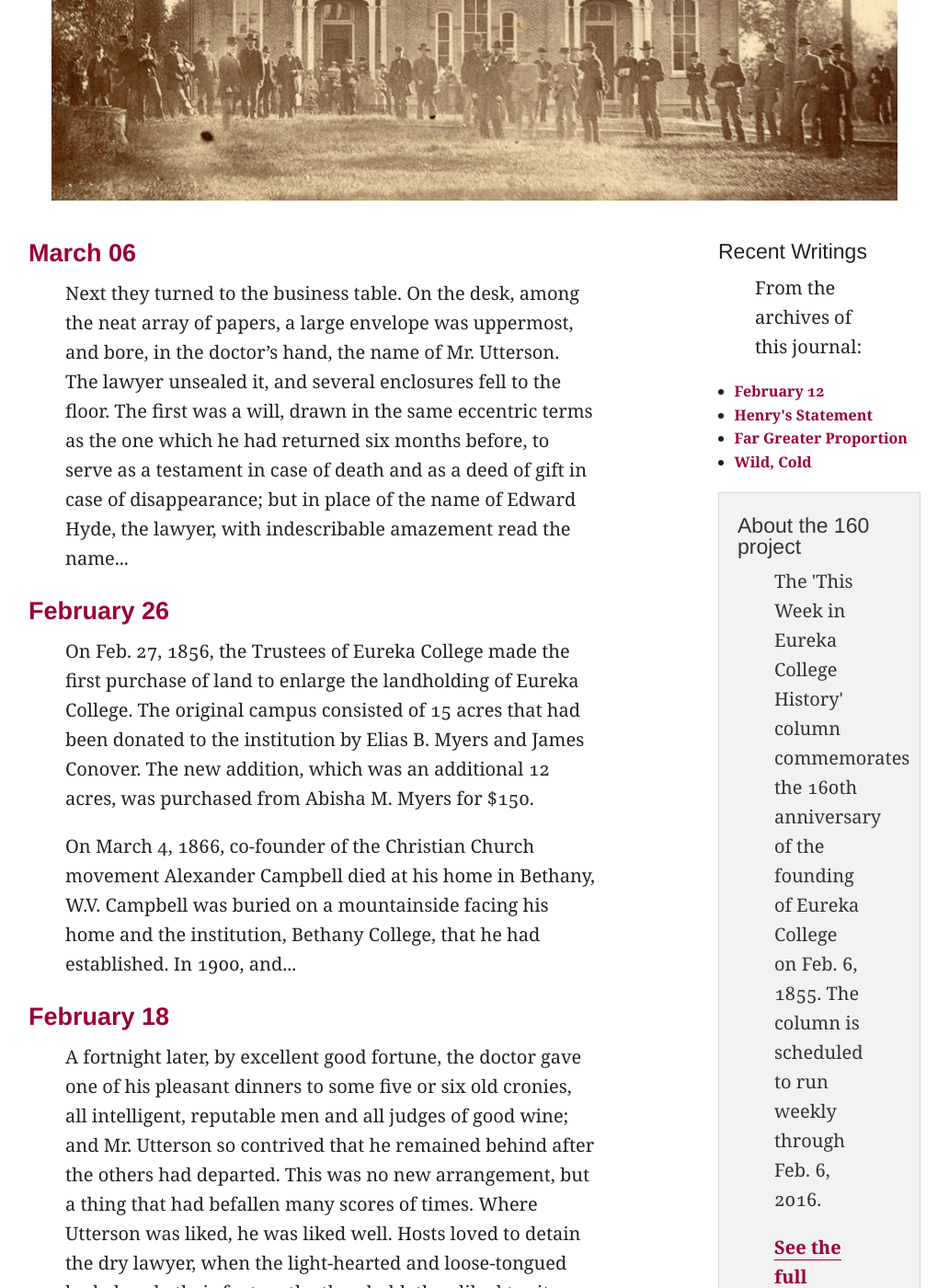
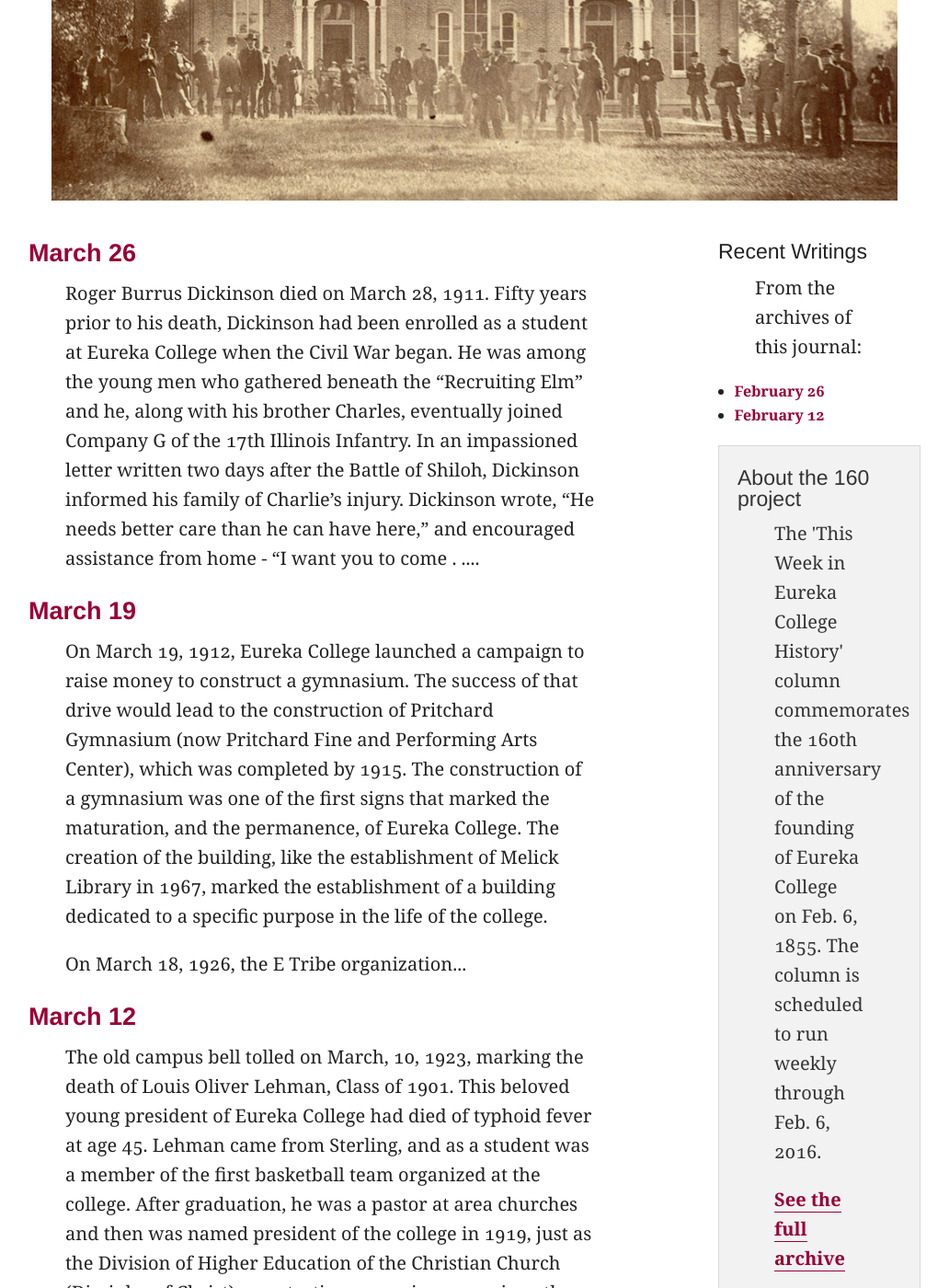
Before and after one commit to dwysefisher/160-blog, a Jekyll site: the page built from index.html, in a window 1280 px wide and 1400 px high, scrolled down 509 px. Shown: the whole window at 92% size, without its empty margins (124-1156 px from the left). Built offline with Jekyll 4.4.1, drawn with Linux system fonts in a browser that asks for light colours; nearby versions of some CDN libraries; library files that are not in the unit come from our copies; Markdown is read by kramdown in place of the engine named in the settings; the list of posts is cut into pages by our own code; some of the changed text lies outside the part shown.

Commit message:
updated articles

```diff
--- a/_posts/1880-09-02-wild-cold.markdown
+++ /dev/null
@@ -1,11 +0,0 @@
----
-layout: default
-title: "Wild, Cold"
-date: September 2, 1880
----
-
-It was a wild, cold, seasonable night of March, with a pale moon, lying on her back as though the wind had tilted her, and flying wrack of the most diaphanous and lawny texture. The wind made talking difficult, and flecked the blood into the face. It seemed to have swept the streets unusually bare of passengers, besides; for Mr. Utterson thought he had never seen that part of [London so deserted](http://google.com).
-
-He could have wished it otherwise; never in his life had he been conscious of so sharp a wish to see and touch his fellow-creatures; for struggle as he might, there was borne in upon his mind a crushing anticipation of calamity. The square, when they got there, was full of wind and dust, and the thin trees in the garden were lashing themselves along the railing. Poole, who had kept all the way a pace or two ahead, now pulled up in the middle of the pavement, and in spite of the biting weather, took off his hat and mopped his brow with a red pocket-handkerchief.
-
-But for all the hurry of his coming, these were not the dews of exertion that he wiped away, but the moisture of some strangling anguish; for his face was white and his voice, when he spoke, harsh and broken.
--- a/_posts/1880-09-04-far-greater-proportion.markdown
+++ /dev/null
@@ -1,9 +0,0 @@
----
-layout: post
-title: Far Greater Proportion
-date: September 04, 1880
----
-
-The far greater proportion of the building was occupied by the theatre, which filled almost the whole ground storey and was lighted from above, and by the cabinet, which formed an upper story at one end and looked upon the court. A corridor joined the theatre to the door on the by-street; and with this the cabinet communicated separately by a second flight of stairs. There were besides a few dark closets and a spacious cellar. All these they now thoroughly examined. Each closet needed but a glance, for all were empty, and all, by the dust that fell from their doors, had stood long unopened.
-
-The cellar, indeed, was filled with crazy lumber, mostly dating from the times of the surgeon who was Jekyll's predecessor; but even as they opened the door they were advertised of the uselessness of further search, by the fall of a perfect mat of cobweb which had for years sealed up the entrance. No where was there any trace of Henry Jekyll dead or alive.
--- a/_posts/1880-09-04-henrys-statement.markdown
+++ /dev/null
@@ -1,9 +0,0 @@
----
-layout: post
-title: Henry's Statement
-date: September 20, 1880
----
-
- I was born in the year 18 -- to a large fortune, endowed besides with excellent parts, inclined by nature to industry, fond of the respect of the wise and good among my fellowmen, and thus, as might have been supposed, with every guarantee of an honourable and distinguished future. And indeed the worst of my faults was a certain impatient gaiety of disposition, such as has made the happiness of many, but such as I found it hard to reconcile with my imperious desire to carry my head high, and wear a more than commonly grave countenance before the public. Hence it came about that I concealed my pleasures; and that when I reached years of reflection, and began to look round me and take stock of my progress and position in the world, I stood already committed to a profound duplicity of me.
-
- Many a man would have even blazoned such irregularities as I was guilty of; but from the high views that I had set before me, I regarded and hid them with an almost morbid sense of shame. It was thus rather the exacting nature of my aspirations than any particular degradation in my faults, that made me what I was, and, with even a deeper trench than in the majority of men, severed in me those provinces of good and ill which divide and compound man's dual nature. In this case, I was driven to reflect deeply and inveterately on that hard law of life, which lies at the root of religion and is one of the most plentiful springs of distress. Though so profound a double-dealer, I was in no sense a hypocrite; both sides of me were in dead earnest; I was no more myself when I laid aside restraint and plunged in shame, than when I laboured, in the eye of day, at the futherance of knowledge or the relief of sorrow and suffering.
--- a/_posts/1880-09-07-business-table.markdown
+++ /dev/null
@@ -1,11 +0,0 @@
----
-layout: post
-title: March 06
-date:   2015-03-06 09:29:54
----
-
-Next they turned to the business table. On the desk, among the neat array of papers, a large envelope was uppermost, and bore, in the doctor's hand, the name of Mr. Utterson. The lawyer unsealed it, and several enclosures fell to the floor. The first was a will, drawn in the same eccentric terms as the one which he had returned six months before, to serve as a testament in case of death and as a deed of gift in case of disappearance; but in place of the name of Edward Hyde, the lawyer, with indescribable amazement read the name of Gabriel John Utterson. He looked at Poole, and then back at the paper, and last of all at the dead malefactor stretched upon the carpet.
-
-> "My head goes round," he said. "He has been all these days in possession; he had no cause to like me; he must have raged to see himself displaced; and he has not destroyed this document."
-
-He caught up the next paper; it was a brief note in the doctor's hand and dated at the top. "O Poole!" the lawyer cried, "he was alive and here this day. He cannot have been disposed of in so short a space; he must be still alive, he must have fled! And then, why fled? and how? and in that case, can we venture to declare this suicide? O, we must be careful. I foresee that we may yet involve your master in some dire catastrophe."
--- a/_posts/1880-09-15-a-fortnight-later.markdown
+++ /dev/null
@@ -1,9 +0,0 @@
----
-layout: post
-title: February 18
-date:   2015-02-18 09:29:54
----
-
- A fortnight later, by excellent good fortune, the doctor gave one of his pleasant dinners to some five or six old cronies, all intelligent, reputable men and all judges of good wine; and Mr. Utterson so contrived that he remained behind after the others had departed. This was no new arrangement, but a thing that had befallen many scores of times. Where Utterson was liked, he was liked well. Hosts loved to detain the dry lawyer, when the light-hearted and loose-tongued had already their foot on the threshold; they liked to sit a while in his unobtrusive company, practising for solitude, sobering their minds in the man's rich silence after the expense and strain of gaiety.
-
- To this rule, Dr. Jekyll was no exception; and as he now sat on the opposite side of the fire -- a large, well-made, smooth-faced man of fifty, with something of a stylish cast perhaps, but every mark of capacity and kindness -- you could see by his looks that he cherished for Mr. Utterson a sincere and warm affection.
--- a/_posts/2015-02-12-feb-12.markdown
+++ b/_posts/2015-02-12-feb-12.markdown
@@ -1,7 +1,7 @@
 ---
 layout: post
 title: February 12
-date:   2015-02-12 09:29:54
+date:   2015-02-12
 ---
 
 John T. Jones was born Feb. 10, 1795. One of the early settlers to move to Walnut Grove, which later became Eureka, Jones established the first school in the community. Jones’ school for girls predated the establishment of the Walnut Grove Seminary in 1848. The school that Jones established was only open for one semester in the fall of 1847. Fifteen girls were enrolled there, and Emily Jones, the wife of John, and her daughter Susan served as the teachers. After a measles epidemic swept the community in December 1847 the school disbanded.
--- /dev/null
+++ b/_posts/2015-03-12-march-12.markdown
@@ -0,0 +1,11 @@
+---
+layout: post
+title: March 12
+date:   2015-03-12
+---
+
+The old campus bell tolled on March, 10, 1923, marking the death of Louis Oliver Lehman, Class of 1901. This beloved young president of Eureka College had died of typhoid fever at age 45. Lehman came from Sterling, and as a student was a member of the first basketball team organized at the college. After graduation, he was a pastor at area churches and then was named president of the college in 1919, just as the Division of Higher Education of the Christian Church (Disciples of Christ) was starting a massive campaign - the “Men and Millions Campaign” - to build endowment at the several colleges and universities that were related to the denomination. Each institution was given a quota of funding that was deemed necessary to keep the school viable and sustainable. It was generally understood that those schools that could not meet the funding levels might not remain in operation.
+
+President Lehman was told that he had to raise $400,000 by 1923 in order to meet the quota. This was a tremendous amount of money, especially in 1920 dollars, and the prospect of raising such an amount during a period of burgeoning economic depression in America's farming heartland was especially daunting. Lehman traveled for three years meeting with prospective donors and presenting the case for why supporters should help build the endowment of Eureka College. Lehman also made the bold decision to seek support from the Rockefeller Foundation - a move that many believed was unrealistic. In the end, the decision was a brilliant one as the Rockefeller Foundation pledged $135,000 to support Eureka College's endowment.
+
+The efforts took a toll on the president’s health, however. Six weeks after his death, Eureka College announced that it had exceeded its "Men and Millions" quota by more than $45,000. Louis Oliver Lehman was recognized as a martyr to the institution who gave his all that Eureka College might survive and prosper. The Board of Trustees said of Lehman, "His unbounded faith, his high ideals and his quiet determination were the source of constant inspiration and encouragement to us seeking to establish the college on a more stable basis."
--- /dev/null
+++ b/_posts/2015-03-18-march-19.markdown
@@ -0,0 +1,12 @@
+---
+layout: post
+title: March 19
+date:   2015-03-19
+---
+
+On March 19, 1912, Eureka College launched a campaign to raise money to construct a gymnasium. The success of that drive would lead to the construction of Pritchard Gymnasium (now Pritchard Fine and Performing Arts Center), which was completed by 1915. The construction of a gymnasium was one of the first signs that marked the maturation, and the permanence, of Eureka College. The creation of the building, like the establishment of Melick Library in 1967, marked the establishment of a building dedicated to a specific purpose in the life of the college.
+
+On March 18, 1926, the E Tribe organization was established at Eureka College as an association for students who had lettered in sports. The group was created by legendary coach Ralph McKinzie, Class of 1923, and it represents one of the first ways that he left his mark on the athletic program at Eureka College. E Tribe still exists as an active organization in the life of the college. The group continues to recognize the accomplishments of Eureka College students as scholar-athletes. Members and alumni are involved in annual fundraising efforts to support the intercollegiate athletic program that has played such an integral part of the history and tradition of the institution.
+
+On March 21, 1994, two historic events took place. First, it was the opening day for the Donald B. Cerf College Center. The official dedication for the new building would take place in May 1994, but as fourth term classes began in 1994 the new building became operational.
+That evening, the Eureka College community gathered in the gymnasium in Reagan Center for a very special homecoming and pep rally event as the Eureka College men's basketball team, the reigning 1994 NAIA Division II national champions, returned to the campus.
--- /dev/null
+++ b/_posts/2015-03-19-march-26.markdown
@@ -0,0 +1,12 @@
+---
+layout: post
+title: March 26
+date:   2015-03-26
+---
+
+
+Roger Burrus Dickinson died on March 28, 1911. Fifty years prior to his death, Dickinson had been enrolled as a student at Eureka College when the Civil War began. He was among the young men who gathered beneath the "Recruiting Elm" and he, along with his brother Charles, eventually joined Company G of the 17th Illinois Infantry. In an impassioned letter written two days after the Battle of Shiloh, Dickinson informed his family of Charlie's injury. Dickinson wrote, "He needs better care than he can have here," and encouraged assistance from home - "I want you to come . . . several of the citizens ought to come." Charles did survive. In subsequent years, Roger Dickinson returned to Eureka where he became a businessman and civic leader. In the late 1890s he established the Dickinson Canning Factory on the north end of town. It would later be sold to the Libby Corporation in the 1920s. Roger was the grandfather of Burrus Dickinson, who was a president of Eureka College and the namesake of Burrus Dickinson Hall.
+
+On March 27, 1993, groundbreaking ceremonies were held to mark the beginning of construction of the Donald B. Cerf College Center. The Cerf Center has had great impact not only upon the life of Eureka College but also the community of Eureka and beyond. The building was designed to house the Ronald Reagan Exhibit; a 400-seat auditorium; multipurpose breakout rooms that could be used for meetings or dining events; "The Burgoo" - a campus center; and much-needed office space for Student Programs and Services. The building was constructed in one year and opened to the public on March 21, 1994.
+
+Fun Fact: On March 24, 1997, Frances McDormand was awarded the Oscar for Best Actress at the Academy Awards ceremony for her role in the film "Fargo." McDormand won the Oscar for her memorable portrayal of Marge Gunderson, a pregnant police chief investigating three murders. How is this event related to Eureka College? Frances McDormand is the daughter of Vernon W. McDormand from the Eureka College Class of 1953.
```
